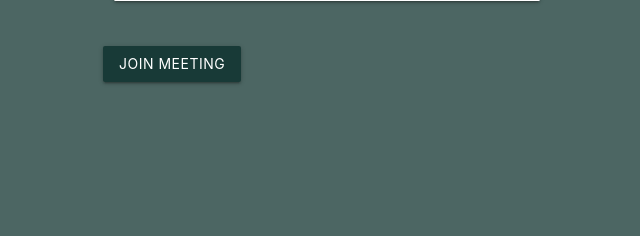
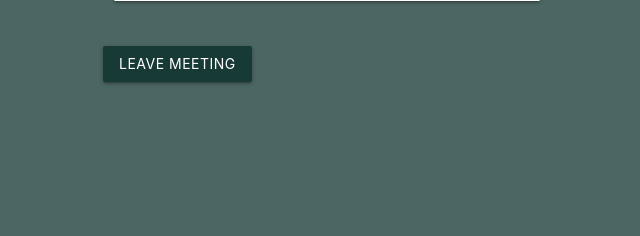
Before and after one commit to masomaster/board-game-meetup, a Django app: page /meetings/1/ in a window 1280 px wide. Shown: the part 494-730 px from the top of the page, without its empty margins (89-729 px from the left). Run offline with Django 4.2, Linux system fonts and the light colour scheme; a user stored in the database is signed in; tables that the repository leaves empty hold one stand-in row (values such as "Sample post").

Commit message:
adds conditional join/leave meeting button on meeting details page

```diff
--- a/main_app/templates/main_app/meeting_detail.html
+++ b/main_app/templates/main_app/meeting_detail.html
@@ -44,10 +44,16 @@
   </div>
 </div>
 <div class="row">
-      <!-- Need to add if statement to only show this button if user isn't already included in meeting.players -->
-  <form action="{% url 'join_meeting' meeting.id %}" method="POST">
-    {% csrf_token %}
-    <input type="submit" value="Join Meeting" class="btn">
-  </form>
+  {% if user in meeting.players.all %}
+    <form action="{% url 'leave_meeting' meeting.id %}" method="POST">
+      {% csrf_token %}
+      <input type="submit" value="Leave Meeting" class="btn">
+    </form>
+  {% else %}
+    <form action="{% url 'join_meeting' meeting.id %}" method="POST">
+      {% csrf_token %}
+      <input type="submit" value="Join Meeting" class="btn">
+    </form>
+  {% endif %}
 </div>
 {% endblock %}
--- a/main_app/templates/main_app/meeting_list.html
+++ b/main_app/templates/main_app/meeting_list.html
@@ -1,6 +1,8 @@
 {% extends 'base.html' %}
 {% block content %}
 
+
+THIS IS AN OLD, UNUSED FILE; kept for reference or just in case
 <div class="row">
   <div class="col s6">
     <h1>Meetings I've Joined</h1>
```
